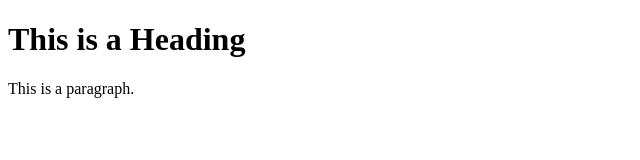
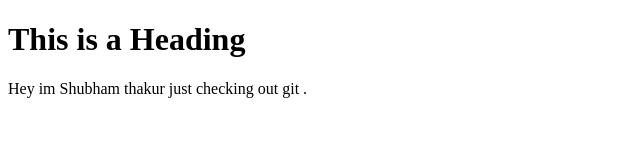
Before and after one commit to ShubhamThakurCloud/git-ops, a plain HTML site: page index.html in a window 1280 px wide. Shown: the whole page, without its empty margins (0-640 px from the left). Drawn offline with Linux system fonts and the light colour scheme.

Commit message:
new version v1

```diff
--- a/index.html
+++ b/index.html
@@ -6,7 +6,7 @@
 <body>
 
 <h1>This is a Heading</h1>
-<p>This is a paragraph.</p>
+<p>Hey im Shubham thakur just checking out git .</p>
 
 </body>
 </html>
```
